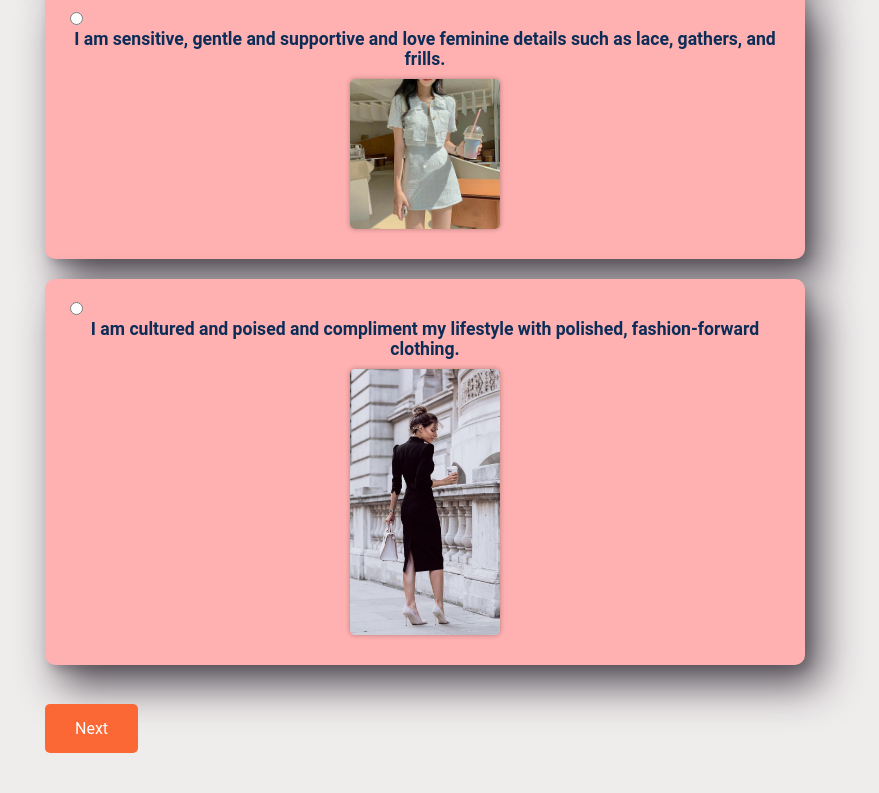
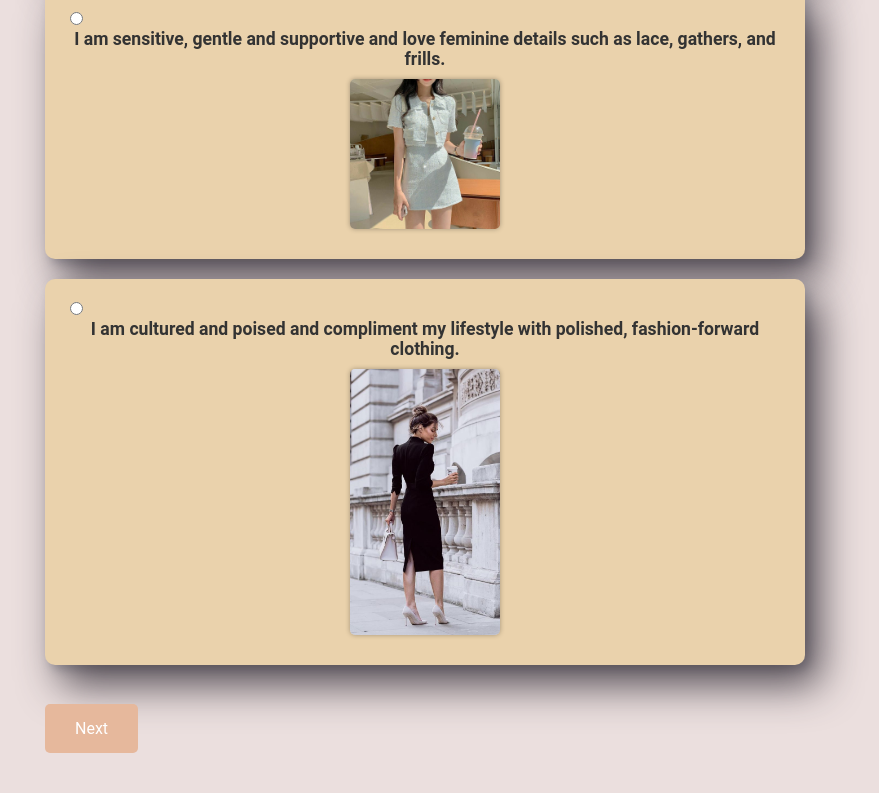
Before and after one commit to VaishiG/VOUS, a plain HTML site: page templates/index.html in a window 1280 px wide. Shown: the part 1650-2443 px from the top of the page, without its empty margins (215-1094 px from the left). Drawn offline with Linux system fonts and the light colour scheme.

Commit message:
Update styles.css

```diff
--- a/static/styles.css
+++ b/static/styles.css
@@ -1,9 +1,7 @@
-/* styles.css */
-
 body {
-    font-family: 'Roboto', sans-serif; /* Change font family */
-    background-color: #EFECEC;
-    color: #0C2D57;
+    font-family: 'Roboto', sans-serif;
+    background-color: #ebdfde; /* Coral pink */
+    color: #333333; /* Dark brown */
     margin: 0;
     padding: 0;
 }
@@ -15,33 +13,35 @@ body {
 }
 
 h1 {
-    color: #FC6736;
+    color: #3c6374; /* Steel blue */
     text-align: center;
-    font-size: 2.5em; /* Increase font size */
+    font-size: 2.5em;
 }
 
 .choice-heading {
-    background-color: #FFB0B0;
+    background-color: #E6B89C; /* Peach */
     border-radius: 5px;
     padding: 10px;
     margin-bottom: 10px;
-    font-weight: bold; /* Make heading bold */
+    font-weight: bold;
 }
 
 .choice-heading label {
-    font-size: 1.2em; /* Increase font size */
+    font-size: 1.2em;
 }
+
 .choice img {
-    width: 150px; /* Set the width of the image */
-    height: auto; /* Maintain aspect ratio */
-    display: block; /* Make images display as block elements */
-    margin: 10px auto; /* Add margin to center images horizontally */
-    border-radius: 5px; /* Add rounded corners to images */
-    box-shadow: 0 0 5px rgba(0, 0, 0, 0.3); /* Add a subtle box shadow for styling */
+    width: 150px;
+    height: auto;
+    display: block;
+    margin: 10px auto;
+    border-radius: 5px;
+    box-shadow: 0 0 5px rgba(0, 0, 0, 0.3);
     cursor: pointer;
 }
+
 .choice {
-    background-color: #FFB0B0;
+    background-color: #EAD2AC; /* Light yellow */
     border-radius: 10px;
     padding: 20px;
     margin-bottom: 20px;
@@ -53,25 +53,32 @@ h1 {
     display: block;
     margin-bottom: 10px;
     text-align: center;
-    cursor: pointer; /* Change cursor to pointer */
-    font-size: 1.1em; /* Increase font size */
-    font-weight: bold; /* Make label text bold */
+    cursor: pointer;
+    font-size: 1.1em;
+    font-weight: bold;
 }
+
 button {
-    background-color: #FC6736;
-    color: #FFF;
+    background-color: #E6B89C; /* Steel blue */
+    color: #fff;
     border: none;
     padding: 15px 30px;
     border-radius: 5px;
     cursor: pointer;
     font-family: 'Roboto', sans-serif;
-    font-size: 16px; /* Increase font size */
+    font-size: 16px;
 }
 
 button:hover {
-    background-color: #FF8C00;
+    background-color: #4281A4; /* Dark cerulean */
 }
 
 button[type="submit"] {
-    background-color: #4CAF50;
+    background-color: #FE938C; /* Peach */
 }
+
+.center {
+    display: flex;
+    justify-content: center;
+    align-items: center;
+}
```
